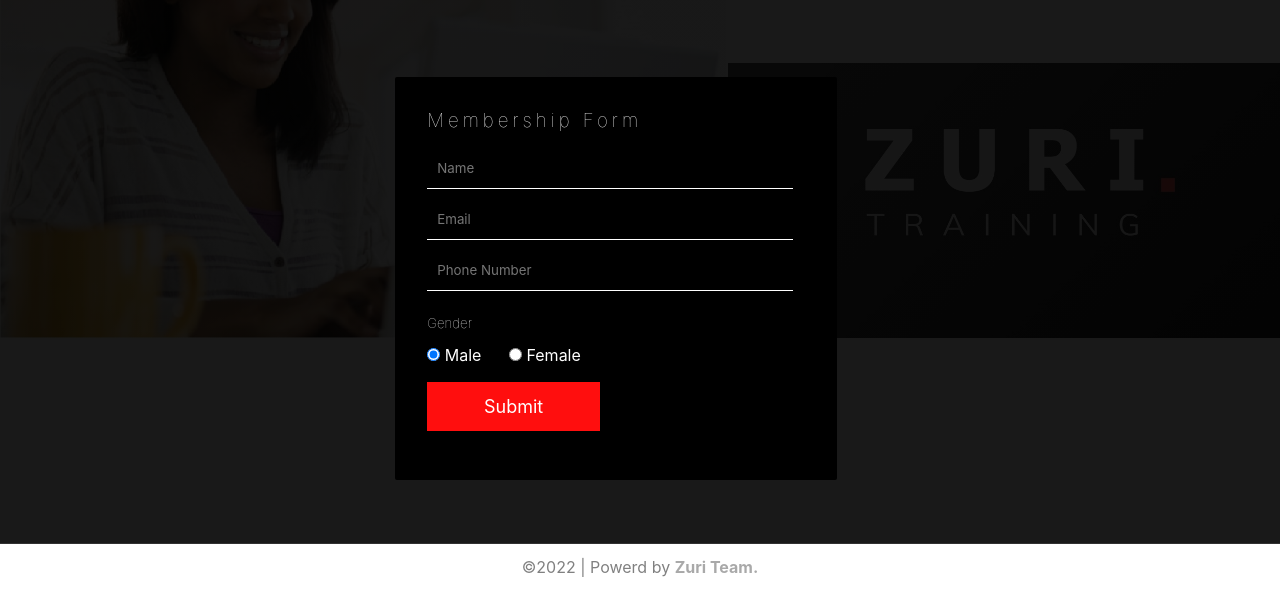
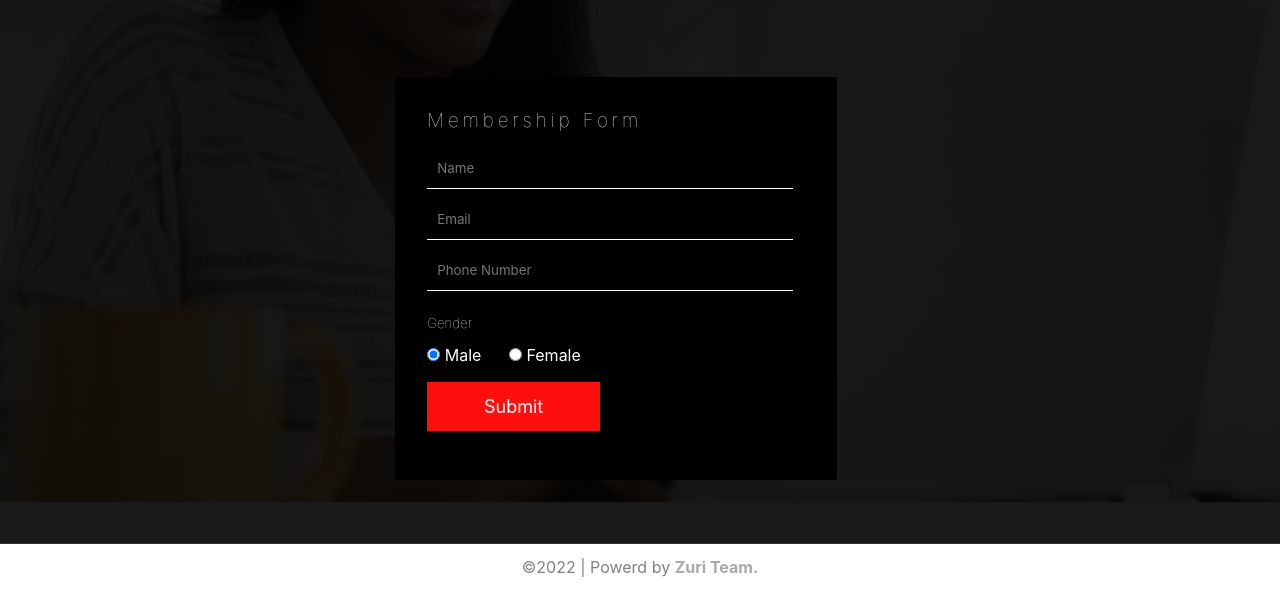
Before and after one commit to tjfaith/landing_page, a plain HTML site: page index.html in a window 1280 px wide. Shown: the part 307-896 px from the top of the page. Drawn offline with Linux system fonts and the light colour scheme.

Commit message:
new banner

```diff
--- a/style.css
+++ b/style.css
@@ -8,7 +8,7 @@ main {
   padding: 0 5% 5% 5%;
   min-height: 60vh;
   background: linear-gradient(0deg, rgba(0, 0, 0, 0.9), rgba(0, 0, 0, 0.9)),
-    url(img/banner.jpeg);
+    url(/newbanner.jpg);
 
   background-repeat: no-repeat;
   background-position: center center;
```
Also changed, not shown: img/banner.jpeg (deleted), newbanner.jpg (renamed from IMG-20210412-WA0038.jpg).
